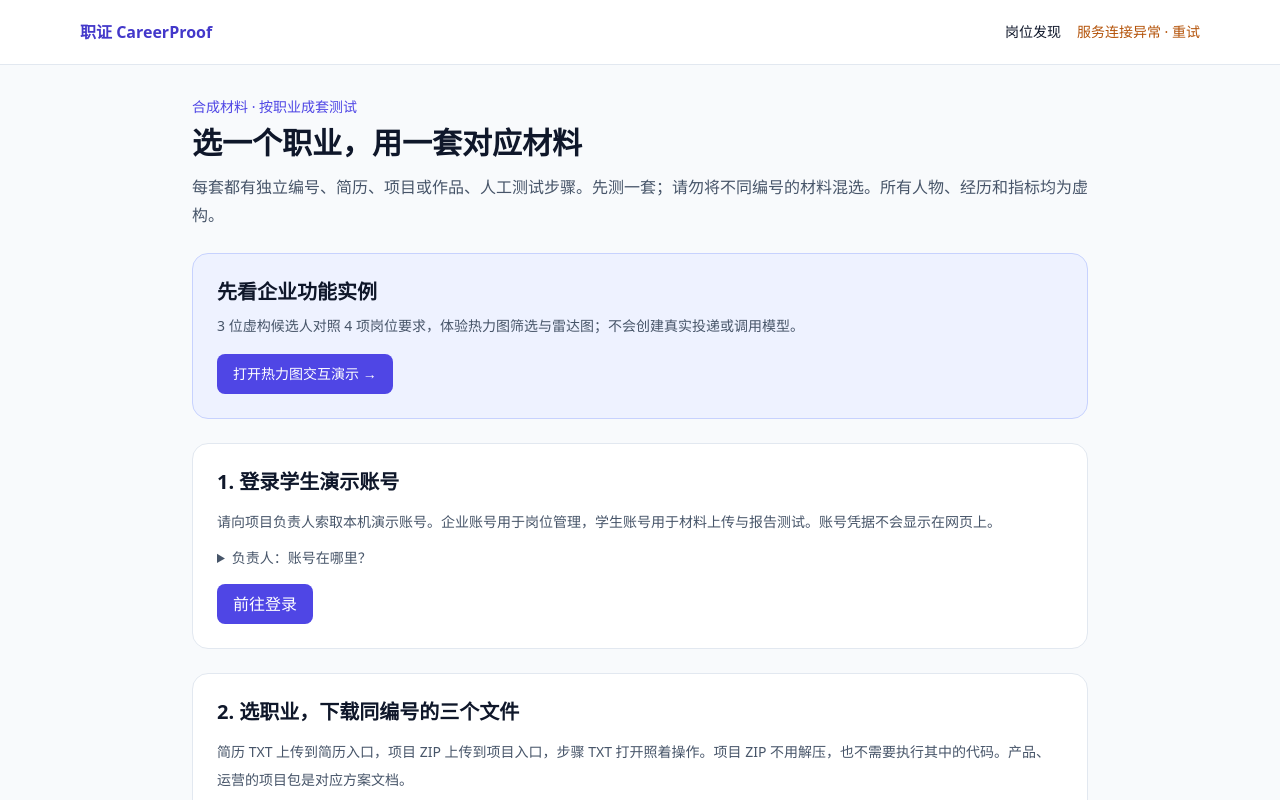
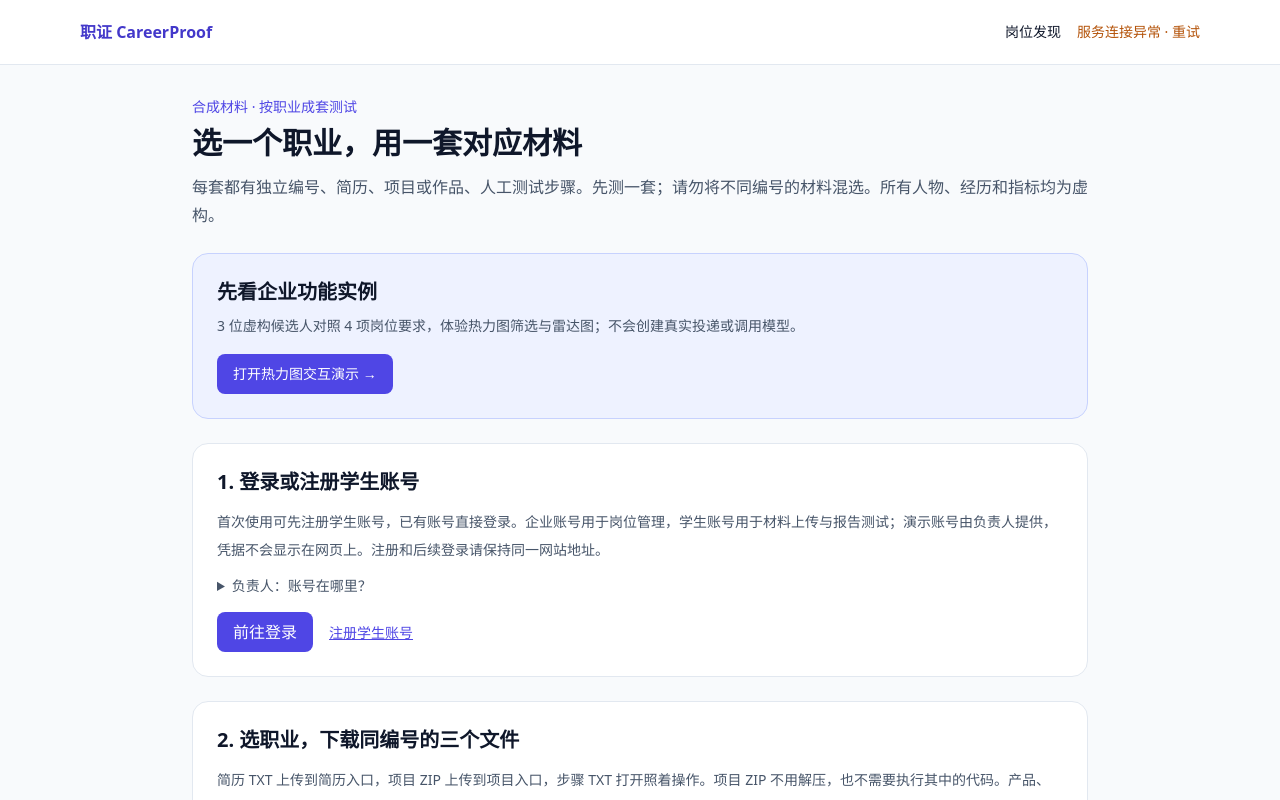
Before and after one commit to hahaandxixi/careerproof, a Next.js app in the folder jianli/: page /demo in a window 1280 px wide. Shown: the top 800 px of the page. Built offline with nearby package versions, Linux system fonts and the light colour scheme; no server answers.

Commit message:
fix: clarify first-use demo steps and verify public evidence linking

```diff
--- a/jianli/src/app/demo/page.tsx
+++ b/jianli/src/app/demo/page.tsx
@@ -15,10 +15,11 @@ export default function DemoPage() {
     </header>
     <section className="rounded-2xl border border-indigo-200 bg-indigo-50 p-6"><h2 className="text-xl font-bold">先看企业功能实例</h2><p className="mt-2 text-sm leading-6 text-slate-600">3 位虚构候选人对照 4 项岗位要求，体验热力图筛选与雷达图；不会创建真实投递或调用模型。</p><Link href="/demo/heatmap" className="btn mt-4">打开热力图交互演示 →</Link></section>
     <section className="rounded-2xl border border-slate-200 bg-white p-6">
-      <h2 className="text-xl font-bold">1. 登录学生演示账号</h2>
-      <p className="mt-3 text-sm leading-7 text-slate-600">请向项目负责人索取本机演示账号。企业账号用于岗位管理，学生账号用于材料上传与报告测试。账号凭据不会显示在网页上。</p>
-      <details className="mt-3 text-sm text-slate-600"><summary className="cursor-pointer">负责人：账号在哪里？</summary><p className="mt-2 leading-7">启动演示后，在本机 <code>backend/.tmp/demo-credentials.json</code> 查看学生与企业邮箱及密码；使用自定义演示账号时，以负责人配置为准。凭据不要截图分享或提交。</p></details>
+      <h2 className="text-xl font-bold">1. 登录或注册学生账号</h2>
+      <p className="mt-3 text-sm leading-7 text-slate-600">首次使用可先注册学生账号，已有账号直接登录。企业账号用于岗位管理，学生账号用于材料上传与报告测试；演示账号由负责人提供，凭据不会显示在网页上。注册和后续登录请保持同一网站地址。</p>
+      <details className="mt-3 text-sm text-slate-600"><summary className="cursor-pointer">负责人：账号在哪里？</summary><p className="mt-2 leading-7">日常3000演示账号在本机 <code>backend/.tmp/demo-credentials.json</code>；3001隔离运行的企业账号在 <code>backend/.tmp/e2e/&lt;RunId&gt;.json</code> 的 <code>accounts.enterprise</code>，不要混用。自行注册的账号使用自己设置的密码；文件不会记录这类账号的密码。凭据不要截图分享或提交。</p></details>
       <Link href="/login" className="mt-4 inline-block rounded-lg bg-indigo-600 px-4 py-2 text-white">前往登录</Link>
+      <Link href="/register" className="ml-4 inline-block text-sm text-indigo-600 underline">注册学生账号</Link>
     </section>
     <section className="rounded-2xl border border-slate-200 bg-white p-6">
       <h2 className="text-xl font-bold">2. 选职业，下载同编号的三个文件</h2>
@@ -45,14 +46,15 @@ export default function DemoPage() {
     <section className="rounded-2xl border border-slate-200 bg-white p-6">
       <h2 className="text-xl font-bold">3. 上传并选择同一套版本</h2>
       <ol className="mt-3 list-decimal space-y-2 pl-5 text-sm leading-7 text-slate-600">
-        <li>进入“我的材料”，照卡片填写简历名称和项目名称，分别上传同编号 TXT、ZIP。</li>
+        <li>从顶部“学生账户”打开“个人材料”，照卡片填写简历名称和项目名称，分别上传同编号 TXT、ZIP。</li>
         <li>项目说明填写“合成静态测试作品，未执行，不代表本人贡献。”等待两份材料均解析完成。</li>
         <li>在岗位发现打开对应岗位；简历和项目都选择同编号、同版本的文件，例如 CP08 的简历只配 CP08 的数据库项目。</li>
         <li>阅读发送范围，取得负责人对本次费用的同意后，点一次生成报告。职业规划和视觉观察会另外调用模型。</li>
-        <li>打开引用核对源码或文档，记录缺口，保存本人复核备注，再刷新找回。无需追求固定分数；本人采纳不是独立认证。</li>
+        <li>按需展开引用核对源码或文档，记录缺口；本人核对备注可选，不是投递前置条件。无需追求固定分数，本人采纳不是独立认证。</li>
+        <li>决定投递时，在报告页阅读分享范围、勾选同意并确认投递，再从账户菜单查看“个人投递”和“通知”。生成报告不会自动投递。</li>
       </ol>
       <p className="mt-3 rounded-lg bg-amber-50 p-3 text-sm leading-6 text-amber-900">代码和方案不等于执行成功；材料缺失不代表没有能力。AI 不可用时自动生成本地兜底报告，并明确显示降级。</p>
-      <div className="mt-4 flex flex-wrap gap-5 text-sm text-indigo-600"><Link href="/portfolio" className="underline">进入我的材料</Link><Link href="/recommendations" className="underline">测试职业规划</Link></div>
+      <div className="mt-4 flex flex-wrap gap-5 text-sm text-indigo-600"><Link href="/portfolio" className="underline">进入个人材料</Link><Link href="/recommendations" className="underline">测试职业规划</Link></div>
     </section>
     <details className="rounded-2xl border border-slate-200 bg-white p-6">
       <summary className="cursor-pointer font-semibold">查看规则覆盖范围与源码引用演示</summary>
```
Also changed, not shown: 4 other files (tests, documents, lock files or other folders).
